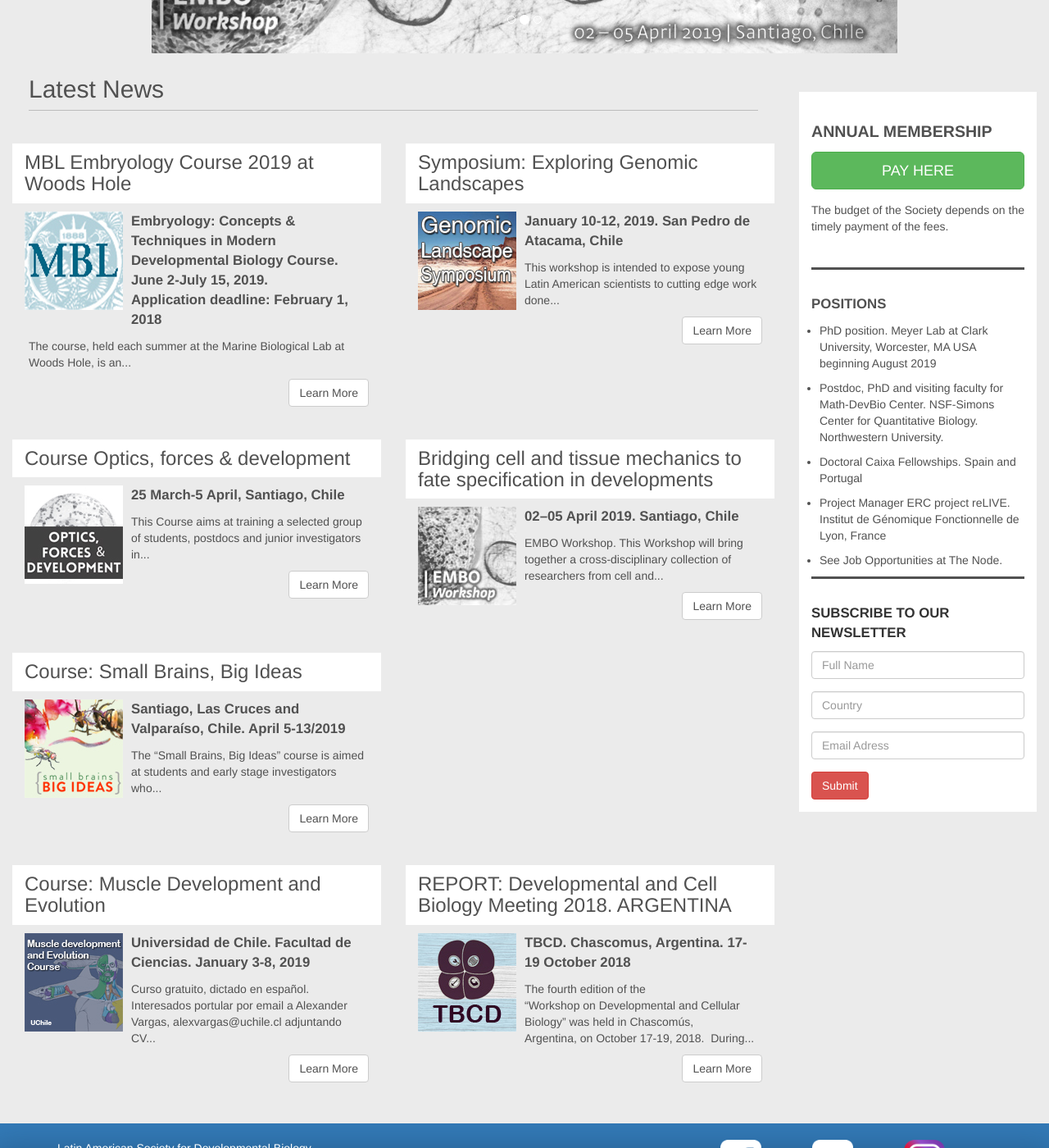
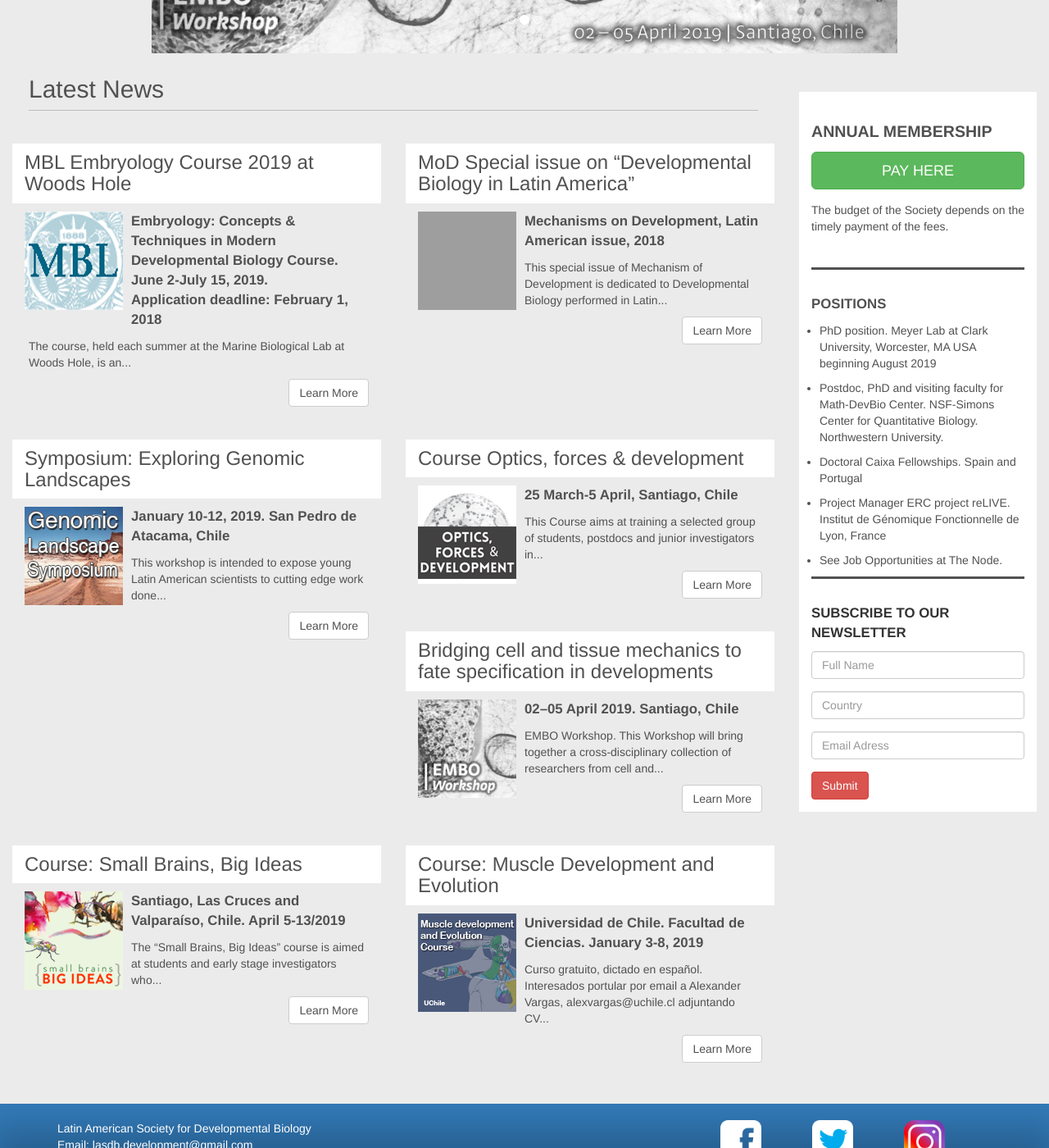
Before and after one commit to lasdb/lasdb.github.io, a Jekyll site: the page built from index.html, in a window 1280 px wide and 1400 px high, scrolled down 542 px. Shown: the whole window at 82% size. Built offline with Jekyll 4.4.1, drawn with Linux system fonts in a browser that asks for light colours; nearby versions of some CDN libraries; grey boxes are pictures that could not be loaded.

Commit message:
Update 2000-01-01-news.markdown

```diff
--- a/_posts/2000-01-01-news.markdown
+++ b/_posts/2000-01-01-news.markdown
@@ -13,6 +13,15 @@
     imageSm: 'img/news/mbl-sm.jpg'
     imageBg: '../img/news/mbl-bg.jpg'
     URL: 'http://www.mbl.edu/education/courses/embryology/'
+
+  - title: 'MoD Special issue on “Developmental Biology in Latin America”'
+    date: '26/12/18'
+    subtitle: 'Mechanisms on Development, Latin American issue, 2018'
+    body: 'This special issue of Mechanism of Development is dedicated to Developmental Biology performed in Latin America. There has been enormous progress of Dev Biol in recent years. A rise in the number of papers published in Latin America, including those comprised in this special issue, alongside the increasing number of young scientists choosing to establish their laboratories in Latin America demonstrates an exciting progress.'
+    imageSm: 'img/news/MoDissue-sm.jpg'
+    imageBg: '../img/news/MoDissue-bg.jpg'
+    URL: 'https://www.sciencedirect.com/journal/mechanisms-of-development/vol/154/suppl/C'
+
 
   - title: 'Symposium: Exploring Genomic Landscapes'
     date: '27/9/18'
```
